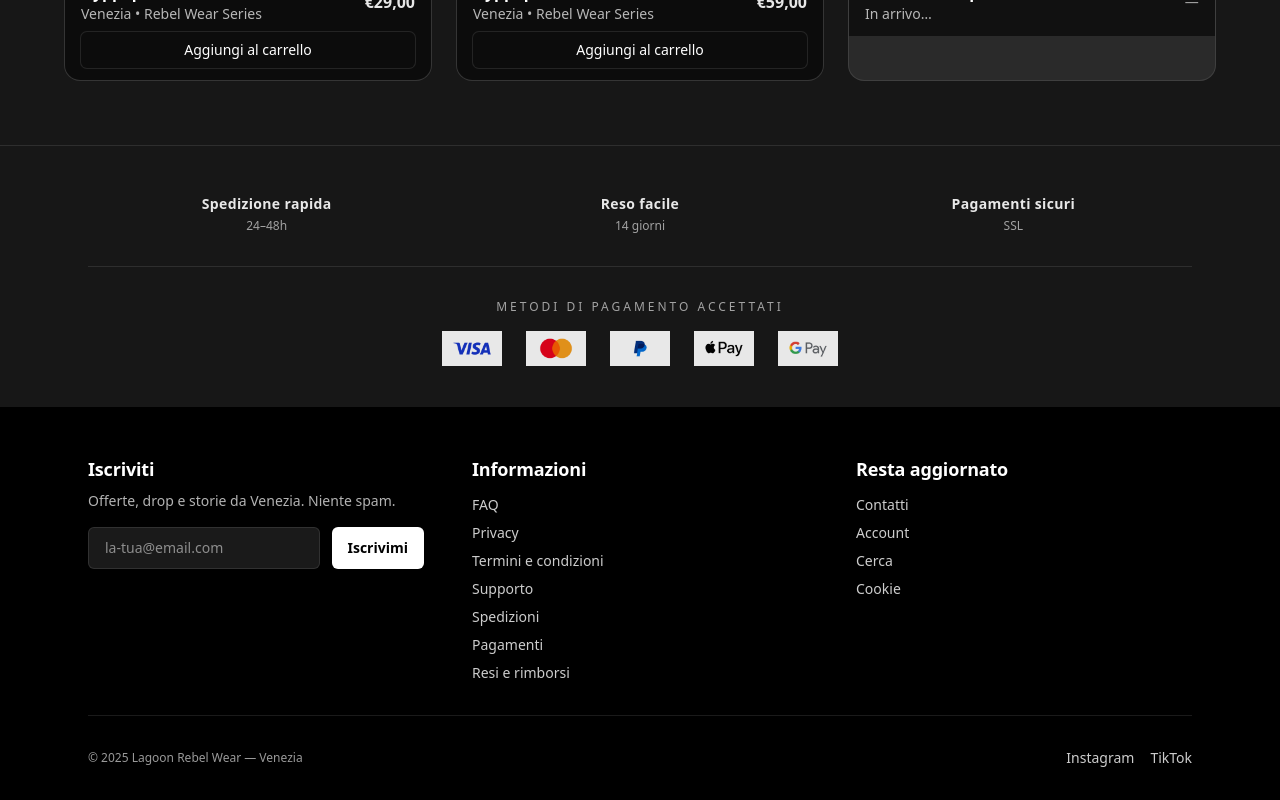
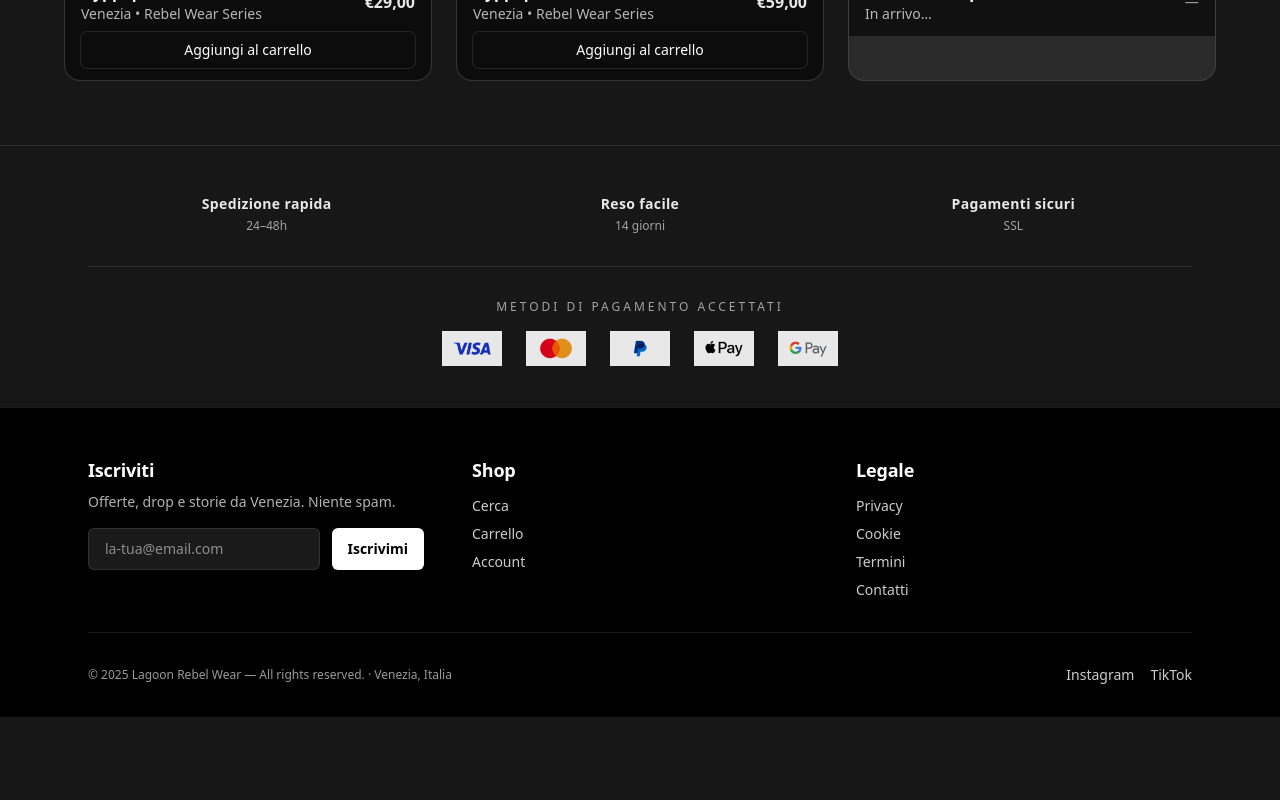
Before and after one commit to lagoonrebelshop/lagoon-rebelwear, a Next.js app: page / in a window 1280 px wide. Shown: the part 1600-2400 px from the top of the page. After the commit the page ends 2317 px from the top, so only its background shows below. Built offline with nearby package versions, Linux system fonts and the light colour scheme; no server answers.

Commit message:
fix(footer): rimuove link a pagine inesistenti (faq/shipping/support)

```diff
--- a/components/Footer.jsx
+++ b/components/Footer.jsx
@@ -1,11 +1,10 @@
-// components/Footer.jsx
 'use client';
 
 import Link from 'next/link';
 
 export default function Footer() {
   return (
-    <footer className="bg-black text-white pt-12 pb-8 border-top border-white/10">
+    <footer className="bg-black text-white pt-12 pb-8 border-t border-white/10">
       <div className="mx-auto max-w-6xl px-6">
         {/* Row: Newsletter + Link columns */}
         <div className="grid grid-cols-1 md:grid-cols-3 gap-10 md:gap-12">
@@ -15,7 +14,10 @@ export default function Footer() {
             <p className="text-white/70 mt-2 text-sm">
               Offerte, drop e storie da Venezia. Niente spam.
             </p>
-            <form onSubmit={(e) => e.preventDefault()} className="mt-4 flex flex-col sm:flex-row gap-3">
+            <form
+              onSubmit={(e) => e.preventDefault()}
+              className="mt-4 flex flex-col sm:flex-row gap-3"
+            >
               <input
                 type="email"
                 required
@@ -31,28 +33,24 @@ export default function Footer() {
             </form>
           </div>
 
-          {/* Informazioni */}
+          {/* Colonna 1 — Shop (link esistenti) */}
           <div>
-            <h3 className="text-lg font-semibold">Informazioni</h3>
+            <h3 className="text-lg font-semibold">Shop</h3>
             <ul className="mt-3 space-y-2 text-white/80 text-sm">
-              <li><Link href="/faq" className="hover:text-white">FAQ</Link></li>
-              <li><Link href="/privacy" className="hover:text-white">Privacy</Link></li>
-              <li><Link href="/terms" className="hover:text-white">Termini e condizioni</Link></li>
-              <li><Link href="/support" className="hover:text-white">Supporto</Link></li>
-              <li><Link href="/shipping" className="hover:text-white">Spedizioni</Link></li>
-              <li><Link href="/payments" className="hover:text-white">Pagamenti</Link></li>
-              <li><Link href="/returns" className="hover:text-white">Resi e rimborsi</Link></li>
+              <li><Link href="/search" className="hover:text-white">Cerca</Link></li>
+              <li><Link href="/cart" className="hover:text-white">Carrello</Link></li>
+              <li><Link href="/account" className="hover:text-white">Account</Link></li>
             </ul>
           </div>
 
-          {/* Contatti / Resta aggiornato (senza icone pagamenti) */}
+          {/* Colonna 2 — Legale (link esistenti) */}
           <div>
-            <h3 className="text-lg font-semibold">Resta aggiornato</h3>
+            <h3 className="text-lg font-semibold">Legale</h3>
             <ul className="mt-3 space-y-2 text-white/80 text-sm">
+              <li><Link href="/privacy" className="hover:text-white">Privacy</Link></li>
+              <li><Link href="/cookies" className="hover:text-white">Cookie</Link></li>
+              <li><Link href="/terms" className="hover:text-white">Termini</Link></li>
               <li><Link href="/contact" className="hover:text-white">Contatti</Link></li>
-              <li><Link href="/account" className="hover:text-white">Account</Link></li>
-              <li><Link href="/search" className="hover:text-white">Cerca</Link></li>
-              <li><Link href="/cookies" className="hover:text-white">Cookie</Link></li>
             </ul>
           </div>
         </div>
@@ -63,8 +61,10 @@ export default function Footer() {
         {/* Bottom bar */}
         <div className="flex flex-col sm:flex-row items-center justify-between gap-3">
           <p className="text-xs text-white/60">
-            © {new Date().getFullYear()} Lagoon Rebel Wear — Venezia
+            © {new Date().getFullYear()} Lagoon Rebel Wear — All rights reserved. · Venezia, Italia
           </p>
+
+          {/* Social (facoltativi) */}
           <div className="flex items-center gap-4 text-sm">
             <a href="https://www.instagram.com" target="_blank" rel="noreferrer" className="text-white/80 hover:text-white">Instagram</a>
             <a href="https://www.tiktok.com" target="_blank" rel="noreferrer" className="text-white/80 hover:text-white">TikTok</a>
```
